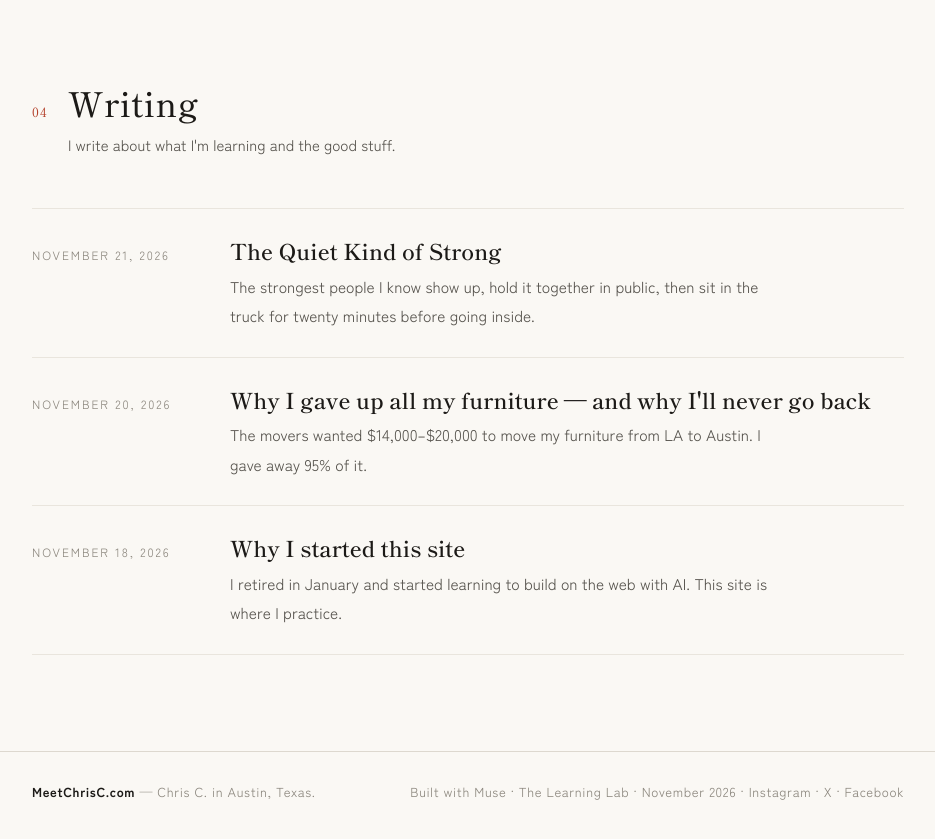
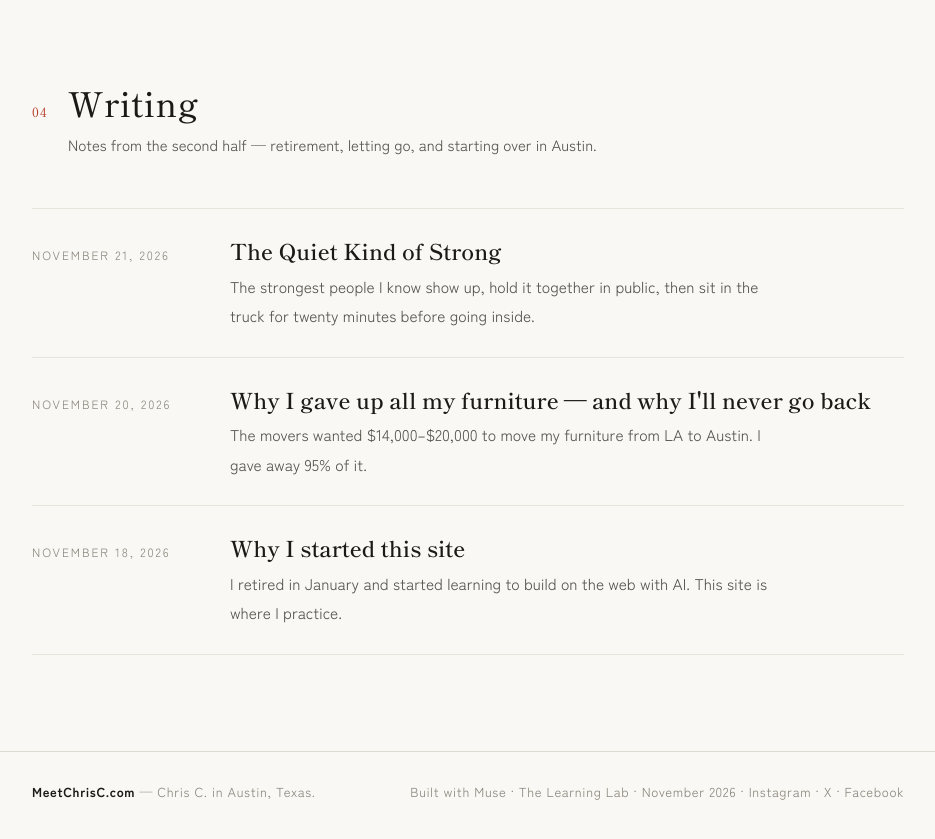
Before and after one commit to meetchrisc/meetchrisc.com, a plain HTML site: page index.html in a window 1280 px wide. Shown: the part 3260-4099 px from the top of the page, without its empty margins (172-1107 px from the left). Drawn offline with Linux system fonts and the light colour scheme.

Commit message:
Writing intro: Notes from the second half

```diff
--- a/index.html
+++ b/index.html
@@ -183,7 +183,7 @@
         <span class="no">04</span>
         <div>
           <h2>Writing</h2>
-          <p>I write about what I'm learning and the good stuff.</p>
+          <p>Notes from the second half — retirement, letting go, and starting over in Austin.</p>
         </div>
       </div>
       <ul class="writing-list">
```
